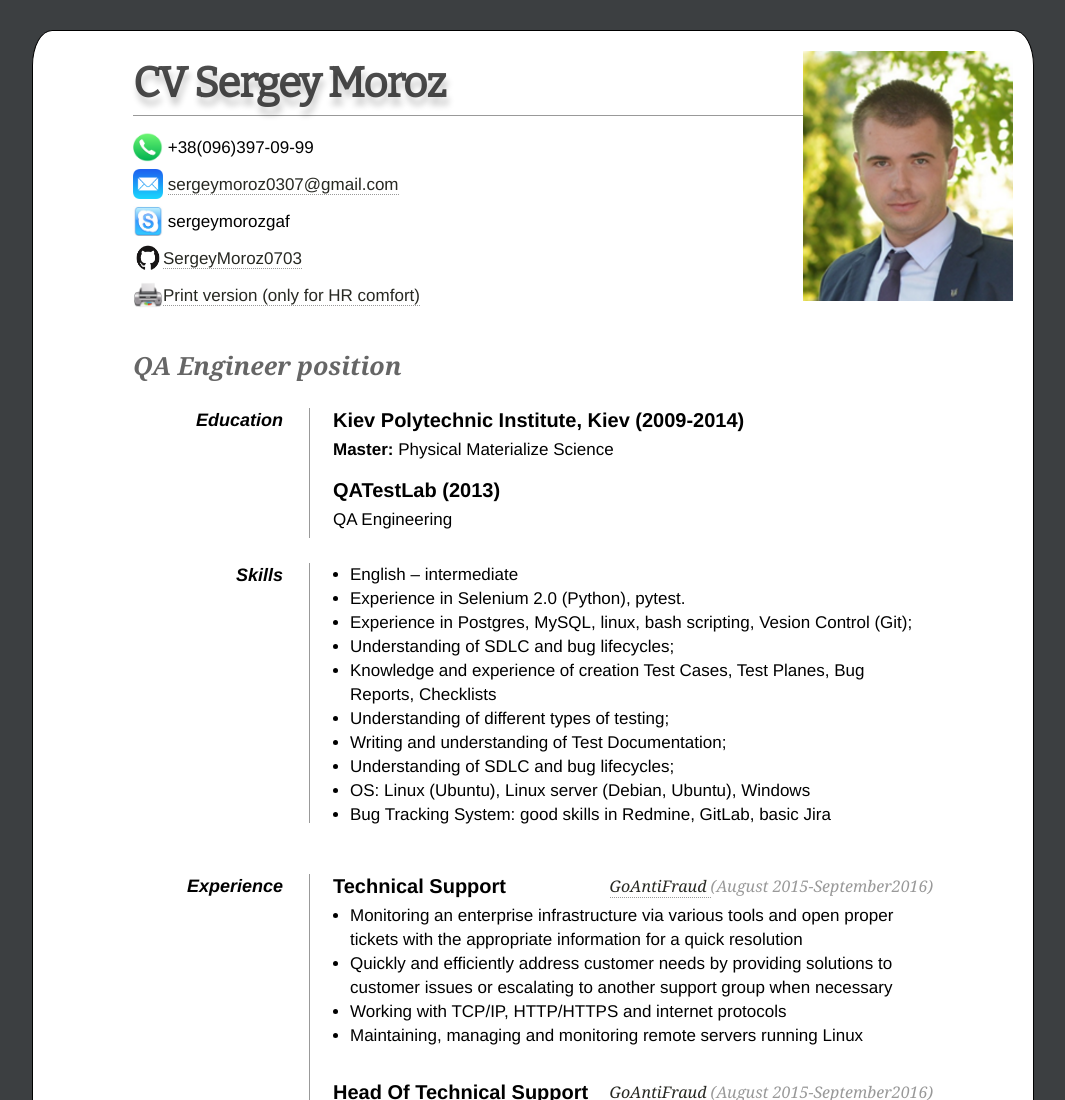
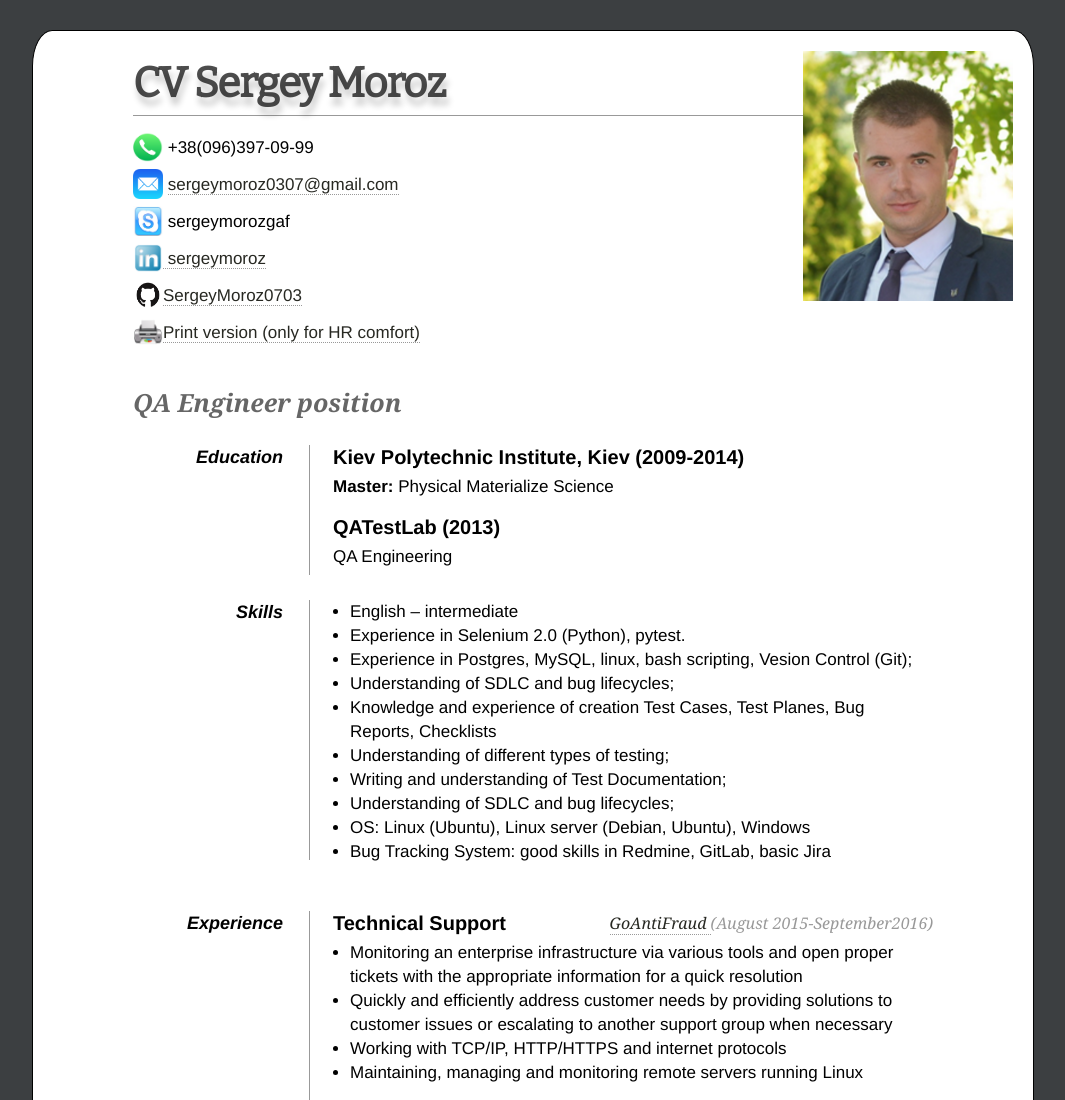
Before and after one commit to SergeyMoroz0703/SergeyMoroz0703.github.io, a plain HTML site: page index.html in a window 1280 px wide. Shown: the top 1100 px of the page, without its empty margins (107-1172 px from the left). Drawn offline with nearby package versions, Linux system fonts and the light colour scheme.

Commit message:
added linkedin link

```diff
--- a/index.html
+++ b/index.html
@@ -54,7 +54,8 @@
                 <img  height = 30px, width = 30px, src="images/phone.png" alt="phone"/><span class="contactdetail" style="vertical-align: 9px;">  +38(096)397-09-99</span><br />
                 <img  height = 30px, width = 30px, src="images/email.png" alt="email"/><span class="contactdetail"> <a class="email" href="mailto:sergeymoroz0307@gmail.com" style="vertical-align: 9px;">sergeymoroz0307@gmail.com</a> <br>
                 <img  height = 30px, width = 30px, src="images/skype.JPG" alt="skype"/><span class="contactdetail"><span class="tel" style="vertical-align: 9px;"> sergeymorozgaf</span><br />
-                <img  height = 30px, width = 30px, src="images/git.png" alt="skype"/><span class="contactdetail"><a class="email" href="https://github.com/SergeyMoroz0703" style="vertical-align: 9px;">SergeyMoroz0703</a><br />
+                <img  height = 30px, width = 30px, src="images/linkedin.png" alt="git"/><span class="contactdetail"><a class="email" href="https://www.linkedin.com/in/sergeymoroz/" style="vertical-align: 9px;"> sergeymoroz</a><br />
+                <img  height = 30px, width = 30px, src="images/git.png" alt="linkedin"/><span class="contactdetail"><a class="email" href="https://github.com/SergeyMoroz0703" style="vertical-align: 9px;">SergeyMoroz0703</a><br />
                 <img src="images/pdf.ico", alt="print this page", id="print-button", height="30px", width="30px"><a href="javascript:window.print()" class="contactdetail" style="vertical-align: 9px">Print version (only for HR comfort)</a><br>
             </p>
         </div>
```
